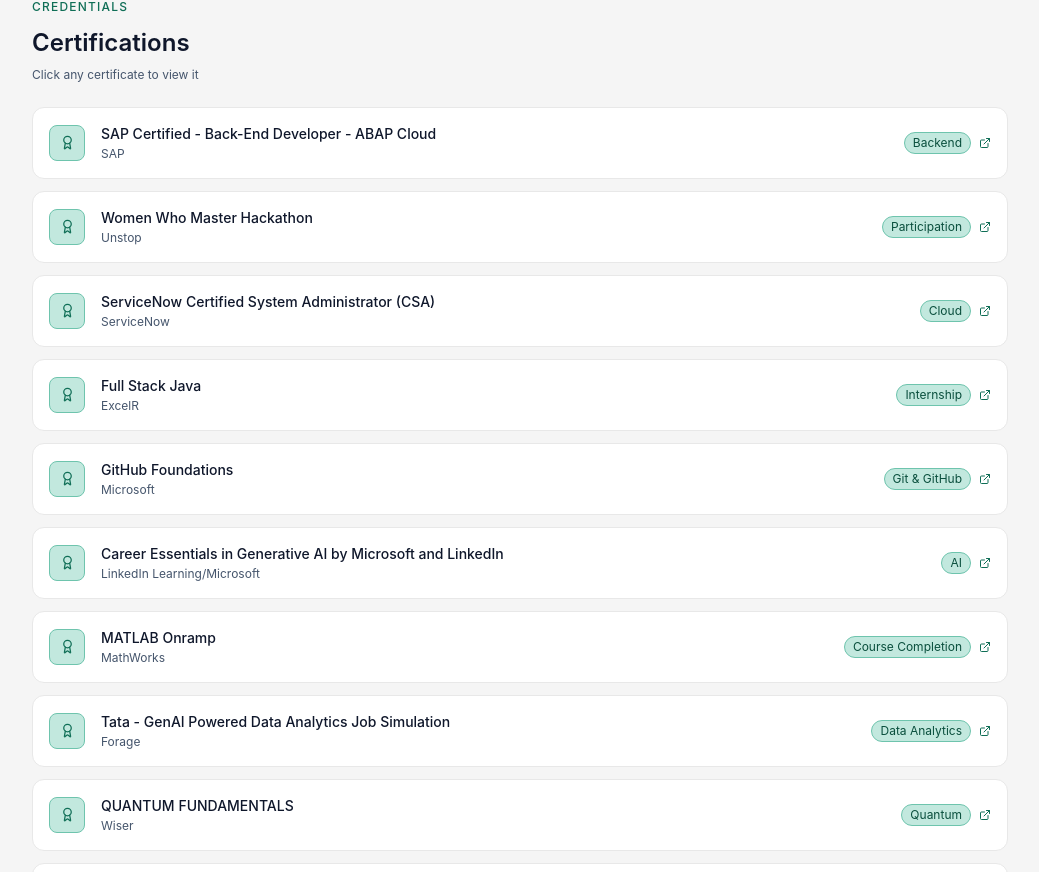
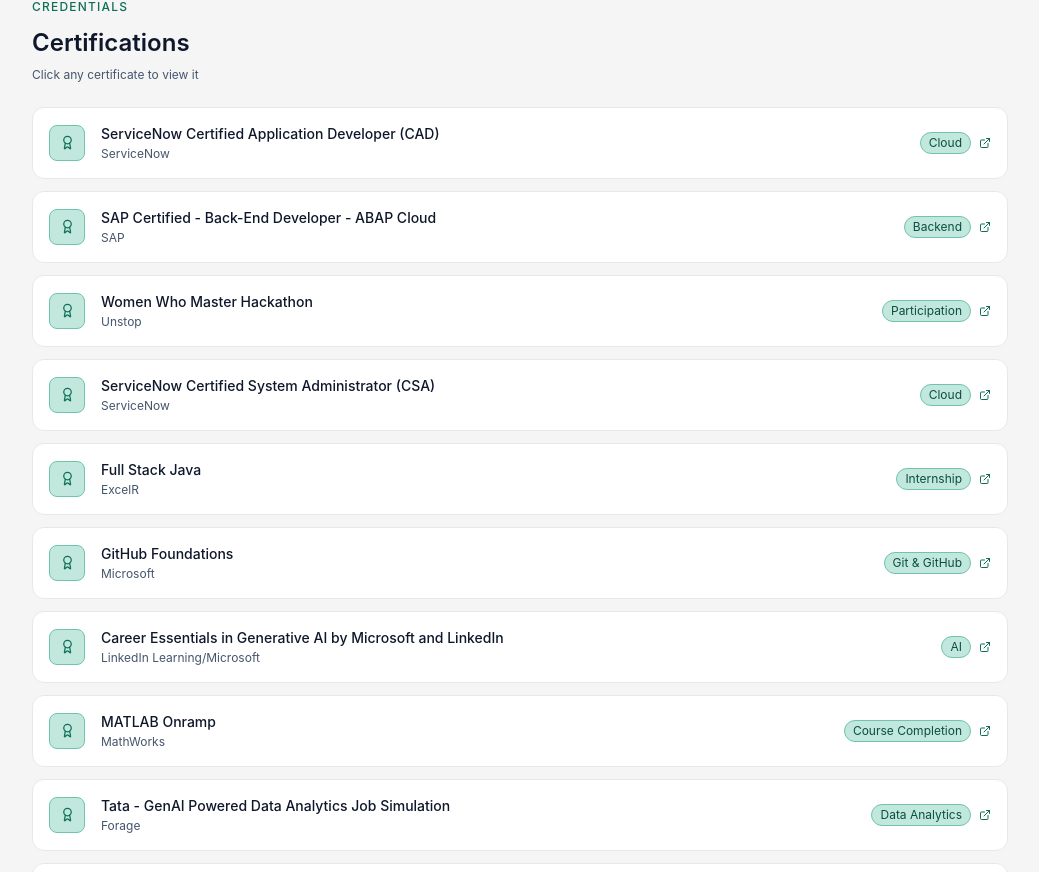
Before and after one commit to VALLISRIMANI/Portfolio, a React (Vite) app: page /about in a window 1280 px wide. Shown: the part 2240-3112 px from the top of the page, without its empty margins (120-1159 px from the left). Built offline with nearby package versions, Linux system fonts and the light colour scheme.

Commit message:
Add ServiceNow CAD certification and update IDs
Added new certification for ServiceNow Certified Application Developer (CAD) and updated IDs for existing certifications.

```diff
--- a/src/data/certifications.js
+++ b/src/data/certifications.js
@@ -1,6 +1,15 @@
 export const certifications = [
   {
     id: 0,
+    name: 'ServiceNow Certified Application Developer (CAD)',
+    issuer: 'ServiceNow',
+    tag: 'Cloud',
+    image: '/certs/servicenow_cad.jpg',
+    link: 'https://drive.google.com/file/d/1slfrzK0kHDpLaEVSypdBia4F__zTrUjP/view?usp=drive_link',
+    date: '23/08/2026',
+  },
+  {
+    id: 1,
     name: 'SAP Certified - Back-End Developer - ABAP Cloud',
     issuer: 'SAP',
     tag: 'Backend',
@@ -9,7 +18,7 @@
     date: '31/07/2026',
   },
   {
-    id: 1,
+    id: 2,
     name: 'Women Who Master Hackathon',
     issuer: 'Unstop',
     tag: 'Participation',
@@ -18,16 +27,16 @@
     date: '27/07/2026',
   },
   {
-    id: 2,
+    id: 3,
     name: 'ServiceNow Certified System Administrator (CSA)',
     issuer: 'ServiceNow',
     tag: 'Cloud',
-    image: '/certs/servicenow.jpg',
+    image: '/certs/servicenow_csa.jpg',
     link: 'https://drive.google.com/file/d/1iAvYW1Or4nRNlgbDlZ2gWJXmwFlUi5Ml/view?usp=drive_link',
     date: '04/07/2026',
   },
   {
-    id: 3,
+    id: 4,
     name: 'Full Stack Java',
     issuer: 'ExcelR',
     tag: 'Internship',
@@ -36,7 +45,7 @@
     date: '02/07/2026',
   },
   {
-    id: 4,
+    id: 5,
     name: 'GitHub Foundations',
     issuer: 'Microsoft',
     tag: 'Git & GitHub',
@@ -46,7 +55,7 @@
     date: '28/06/2026',
   },
   {
-    id: 5,
+    id: 6,
     name: 'Career Essentials in Generative AI by Microsoft and LinkedIn',
     issuer: 'LinkedIn Learning/Microsoft',
     tag: 'AI',
@@ -55,7 +64,7 @@
     date: '09/06/2026',
   },
   {
-    id: 6,
+    id: 7,
     name: 'MATLAB Onramp',
     issuer: 'MathWorks',
     tag: 'Course Completion',
@@ -64,7 +73,7 @@
     date: '03/06/2026',
   },
   {
-    id: 7,
+    id: 8,
     name: 'Tata - GenAI Powered Data Analytics Job Simulation',
     issuer: 'Forage',
     tag: 'Data Analytics',
@@ -74,7 +83,7 @@
     date: '18/04/2026',
   },
   {
-    id: 8,
+    id: 9,
     name: 'QUANTUM FUNDAMENTALS',
     issuer: 'Wiser',
     tag: 'Quantum',
@@ -84,7 +93,7 @@
     date: '09/02/2026',
   },
   {
-    id: 9,
+    id: 10,
     name: 'Salesforce Certified Agentforce Specialist',
     issuer: 'Salesforce',
     tag: 'CRM',
@@ -94,7 +103,7 @@
     date: '28/12/2025',
   },
   {
-    id: 10,
+    id: 11,
     name: 'Web Development Internship Program',
     issuer: 'Hunar Intern',
     tag: 'Internship',
@@ -103,7 +112,7 @@
     date: 'Aug 2025',
   },
   {
-    id: 11,
+    id: 12,
     name: 'MongoDB Associate Developer Java',
     issuer: 'MongoDB',
     tag: 'Database',
@@ -113,7 +122,7 @@
     date: '13/07/2025',
   },
   {
-    id: 12,
+    id: 13,
     name: 'Microsoft Certified: Azure AI Fundamentals',
     issuer: 'Microsoft',
     tag: 'AI',
@@ -123,7 +132,7 @@
     date: '01/07/2025',
   },
   {
-    id: 13,
+    id: 14,
     name: 'ACE CODING INTERVIEWS: DSA Mastery with Java',
     issuer: 'ExcelR',
     tag: 'DSA',
@@ -132,7 +141,7 @@
     date: '06/06/2025',
   },
   {
-    id: 14,
+    id: 15,
     name: 'Entrepreneurship',
     issuer: 'NPTEL',
     tag: 'Entrepreneurship',
@@ -141,7 +150,7 @@
     date: 'Jul-Oct 2025',
   },
   {
-    id: 15,
+    id: 16,
     name: 'Privacy and Security in Online Social Media',
     issuer: 'NPTEL',
     tag: 'Security',
@@ -150,7 +159,7 @@
     date: 'Jan-Apr 2025',
   },
   {
-    id: 16,
+    id: 17,
     name: 'Introduction To Internet Of Things',
     issuer: 'NPTEL',
     tag: 'IoT',
```
